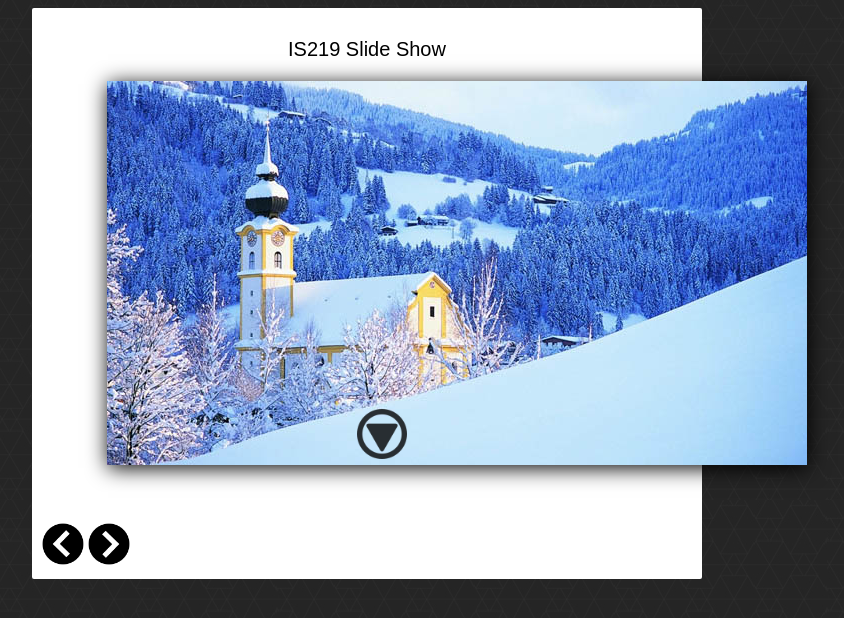
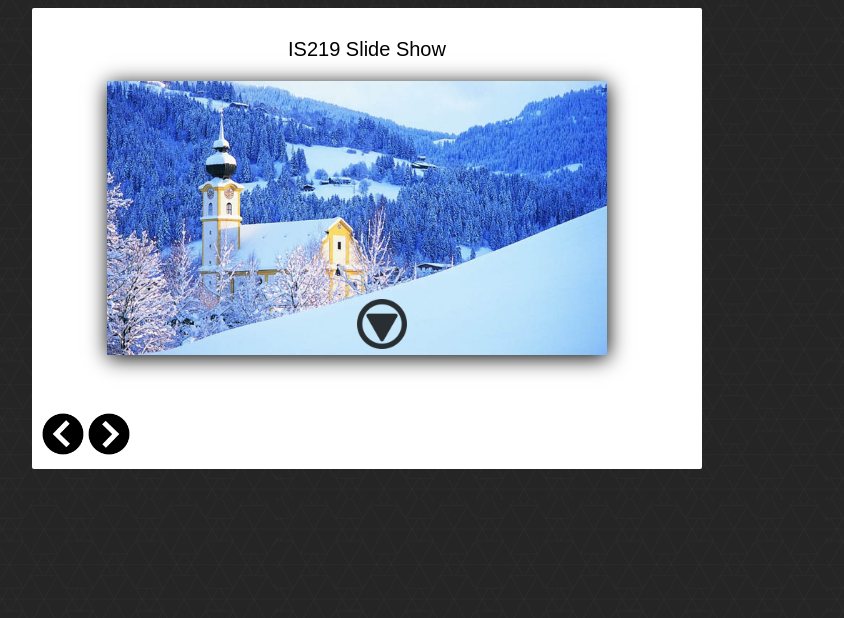
Before and after one commit to robslawinski/is219s17slawinski-project2, a PHP site: page /index.html in a window 1280 px wide. Shown: the top 618 px of the page, without its empty margins (273-1117 px from the left). Run offline with PHP 8.4, Linux system fonts and the light colour scheme; grey boxes labelled with a size stand in for pictures from a placeholder-image service; some libraries are stand-ins or nearby versions.

Commit message:
Edited CSS for A E S T H E T I C

```diff
--- a/css/style.css
+++ b/css/style.css
@@ -42,7 +42,7 @@ body {
 .thumbnail {
 	position: relative;
 	box-shadow: 1px 3px 20px 0px;
-	width:center;
+	width: 500px;
 }
 
 
```
